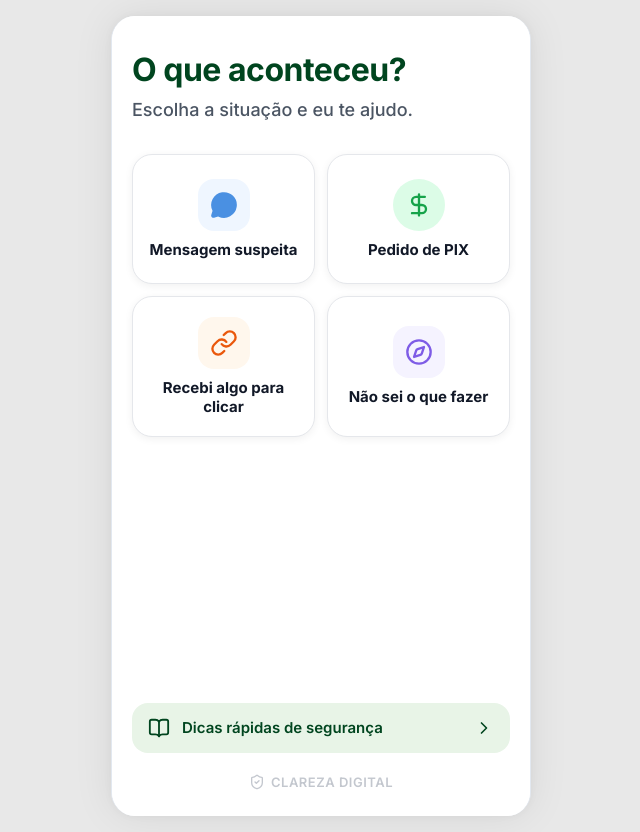
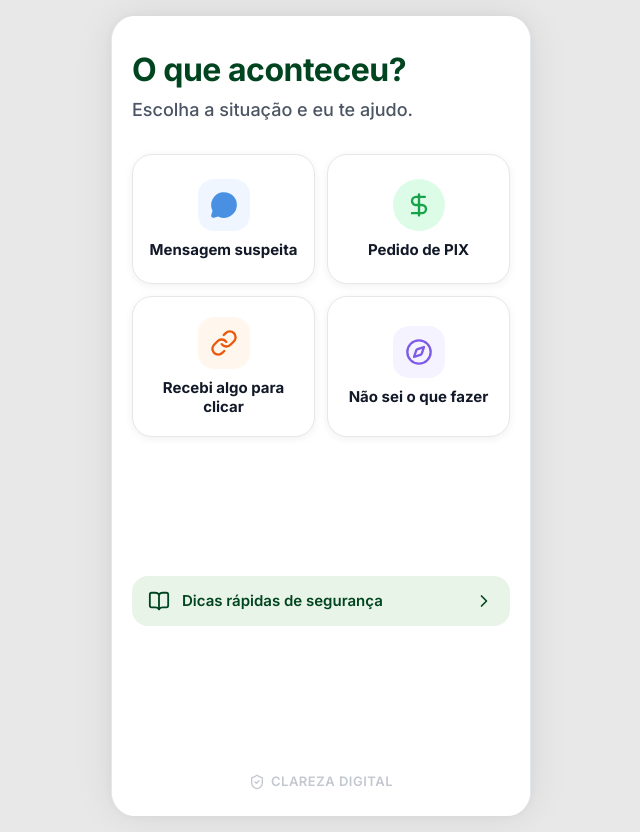
Before and after one commit to ltr-ops/clareza_digital_ihc, a React (Vite) app: page / in a window 1280 px wide. Shown: the whole page, without its empty margins (319-959 px from the left). Built offline with nearby package versions, Linux system fonts and the light colour scheme.

Commit message:
refatoração(ihc): ajustar posicionamento das dicas usando Gestalt de proximidade

```diff
--- a/src/ClarezaDigital.jsx
+++ b/src/ClarezaDigital.jsx
@@ -366,7 +366,6 @@ const ClarezaDigital = () => {
           gridTemplateColumns: '1fr 1fr',
           gap: '12px',
           padding: '20px 20px 12px',
-          flex: 1,
           alignContent: 'start',
         }}
       >
@@ -614,6 +613,7 @@ const ClarezaDigital = () => {
           gap: '6px',
           padding: '20px 20px 24px',
           opacity: 0.6,
+          marginTop: 'auto',
         }}
       >
         <ShieldCheck size={16} style={{ color: '#9CA3AF' }} aria-hidden="true" />
```
